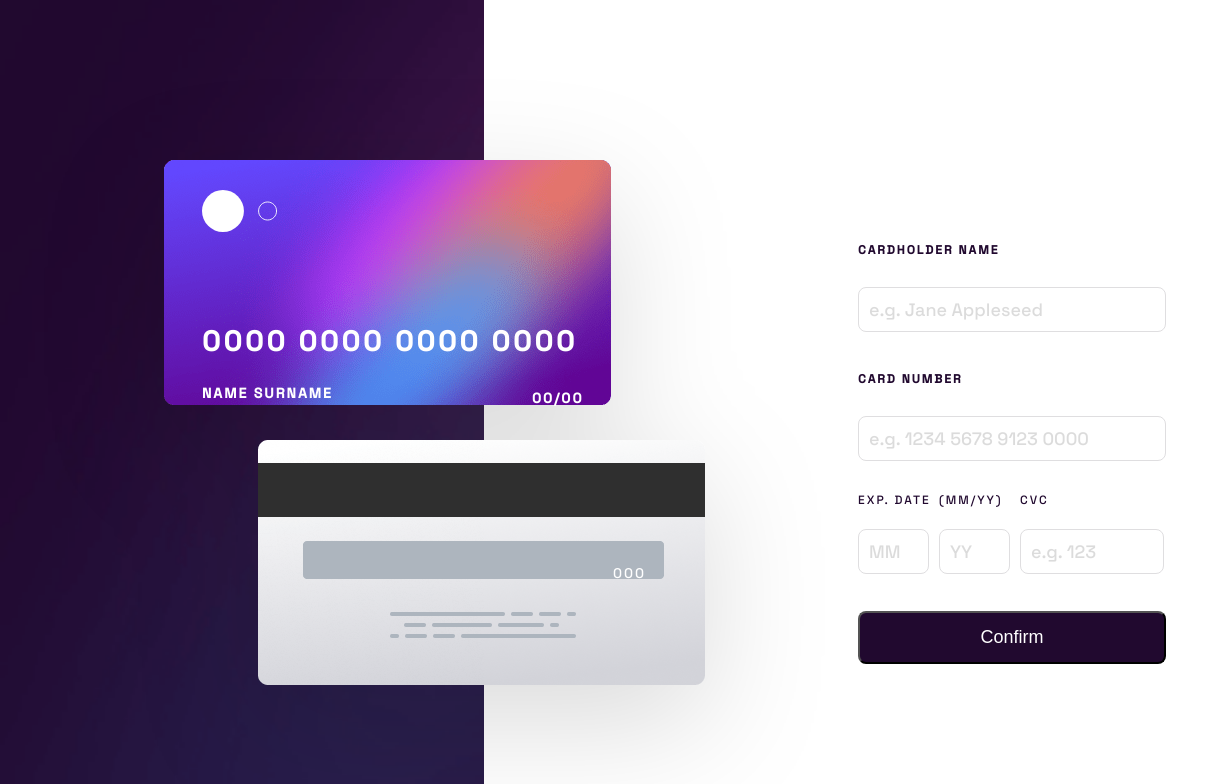
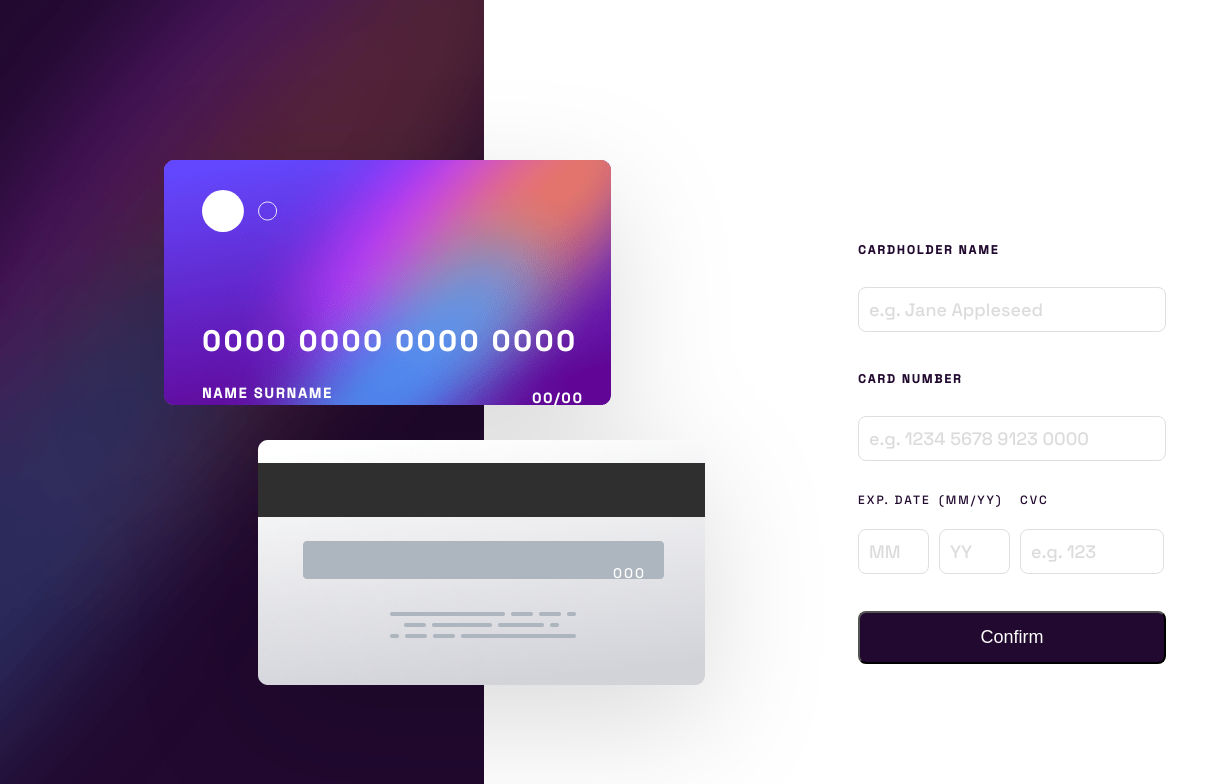
Before and after one commit to Parastashvili/Interactive-Card-Details-React-TS, a React (Create React App) app: page / in a window 1536 px wide. Shown: the top 784 px of the page, without its empty margins (0-1229 px from the left). Built offline with nearby package versions, Linux system fonts and the light colour scheme; the HTML template or start-up script is replaced by a standard one.

Commit message:
desktop bg update

```diff
--- a/src/App.css
+++ b/src/App.css
@@ -230,6 +230,7 @@ input::placeholder {
     padding: 0px;
   }
   .header {
+    background-image: url(./asset/images/bg-main-desktop.png);
     width: 484px;
     height: 100%;
   }
```
